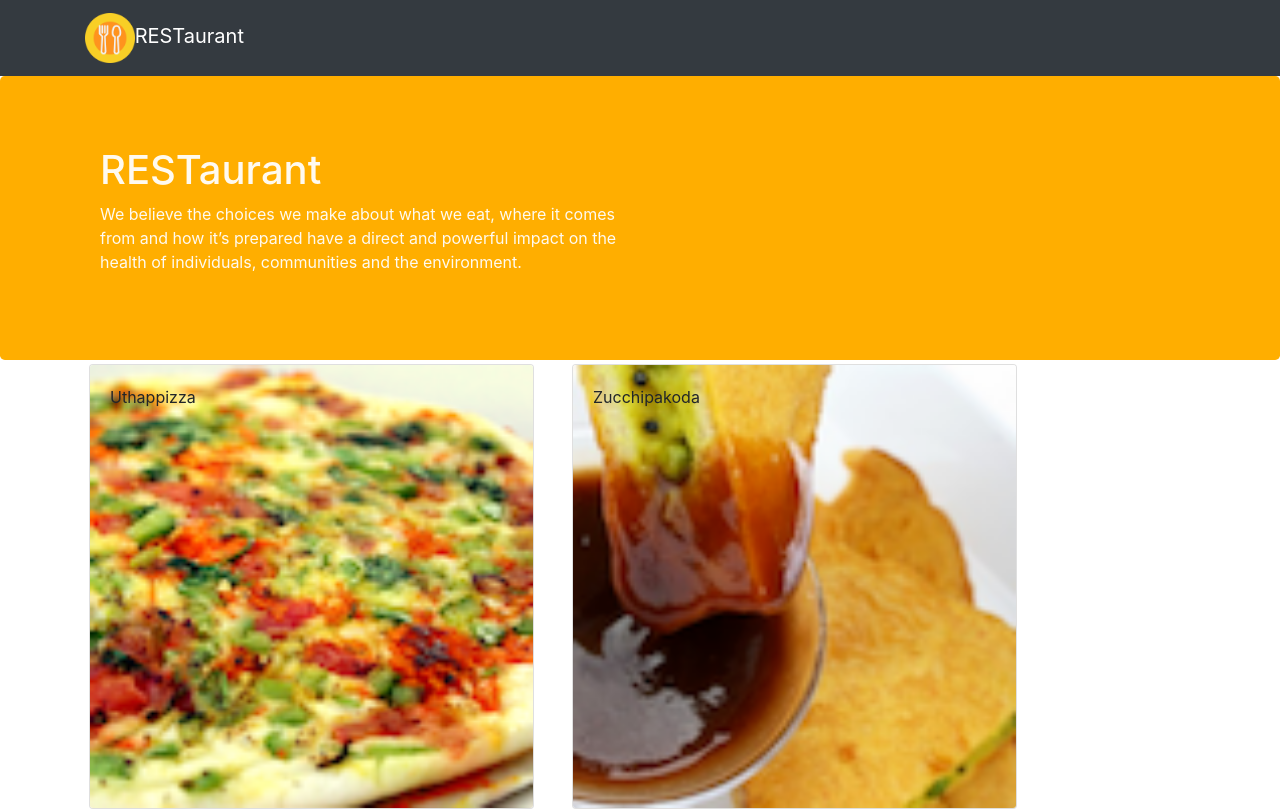
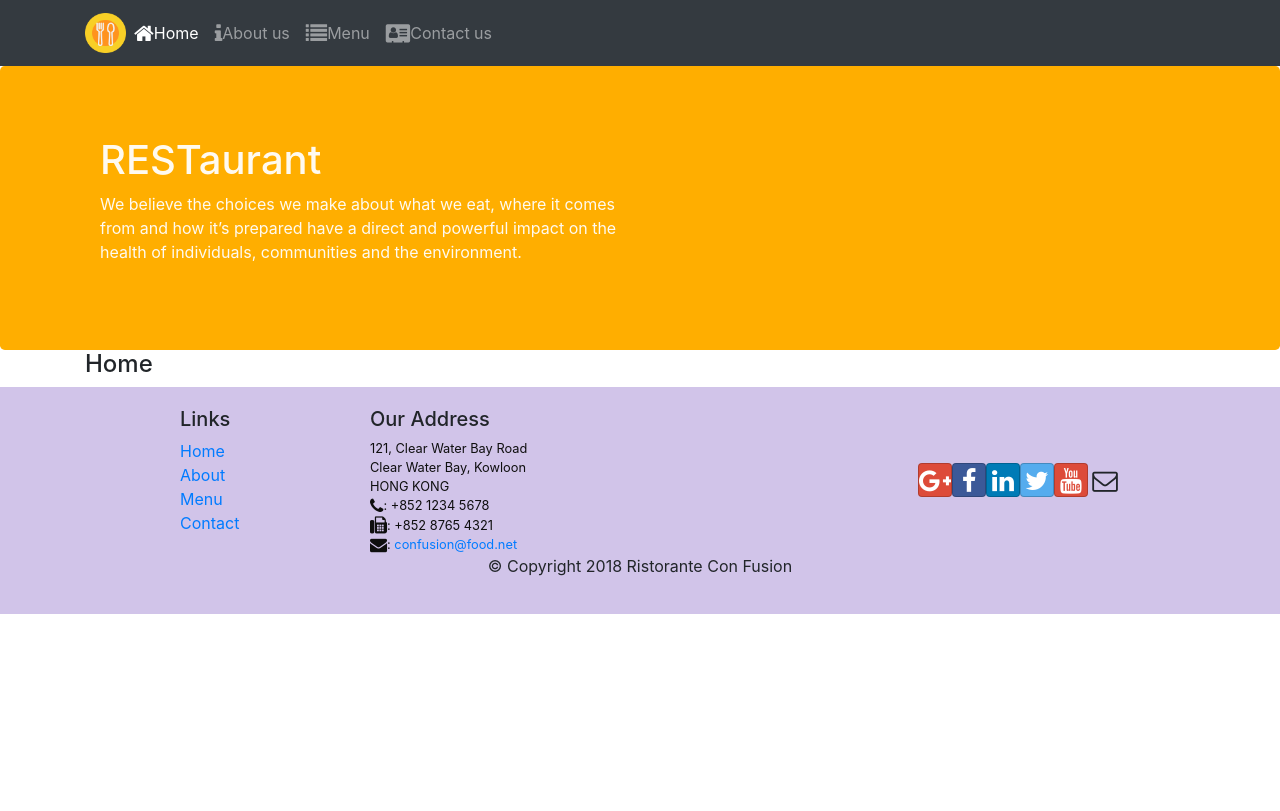
Before and after one commit to SofiiaChaban/ReactAppCourse, a React (Create React App) app: page /home in a window 1280 px wide. Shown: the top 811 px of the page. Built offline with nearby package versions, Linux system fonts and the light colour scheme.

Commit message:
react router added

```diff
--- a/package.json
+++ b/package.json
@@ -11,6 +11,7 @@
     "font-awesome": "^4.7.0",
     "react": "^16.13.1",
     "react-dom": "^16.13.1",
+    "react-router-dom": "^5.2.0",
     "react-scripts": "3.4.3",
     "reactstrap": "^8.5.1"
   },
--- a/src/App.css
+++ b/src/App.css
@@ -1,7 +1,3 @@
-.logo{
-    height: 8%;
-    width: 8%;
-}
 
 .row-header{
     margin:0px auto;
--- a/src/App.js
+++ b/src/App.js
@@ -1,6 +1,7 @@
 import React, { Component } from 'react';
 import './App.css';
 import Main from './components/MainComponent';
+import {BrowserRouter} from 'react-router-dom';
 
 
 class App extends Component{
@@ -8,9 +9,11 @@
 
   render(){
     return (
-      <div>
-      <Main/>
-      </div>
+      <BrowserRouter>
+        <div>
+          <Main/>
+        </div>
+      </BrowserRouter>
     );
 }
 }
--- a/src/components/FooterComponent.js
+++ b/src/components/FooterComponent.js
@@ -1,5 +1,5 @@
 import React from 'react';
-
+import {Link} from 'react-router-dom';
 function Footer(props){
     return(
         <div className="footer">
@@ -8,10 +8,10 @@
                 <div className="col-4 offset-1 col-sm-2">
                     <h5>Links</h5>
                     <ul className="list-unstyled">
-                        <li><a href="#">Home</a></li>
-                        <li><a href="#">About</a></li>
-                        <li><a href="#">Menu</a></li>
-                        <li><a href="contactus.html">Contact</a></li>
+                        <li><Link to="/home">Home</Link></li>
+                        <li><Link to="/aboutus">About</Link></li>
+                        <li><Link to="/menu">Menu</Link></li>
+                        <li><Link to="/contactus">Contact</Link></li>
                     </ul>
                 </div>
                 <div className="col-7 col-sm-5">
--- a/src/components/HeaderComponent.js
+++ b/src/components/HeaderComponent.js
@@ -1,17 +1,50 @@
 import React, {Component} from 'react'
-import {Navbar, NavbarBrand, Jumbotron} from 'reactstrap';
-
+import {Navbar, NavbarBrand, Nav, NavbarToggler, Collapse, NavItem, Jumbotron} from 'reactstrap';
+import {NavLink} from 'react-router-dom';
 
 class Header extends Component {
+
+    constructor(props){
+        super(props);
+
+        this.state={
+            isNavOpen: false
+        };
+        this.toggleNav=this.toggleNav.bind(this);
+
+    }
+
+    toggleNav(){
+        this.setState({
+            isNavOpen: !this.state.isNavOpen
+        });
+    }
 
     render(){
         return(
             <>
-             <Navbar dark color="dark">
+             <Navbar dark color="dark" expand="md">
                 <div className="container">
-                    <NavbarBrand href="/">
-                    <img className="logo" src="/assets/images/dish.png" href="/"/>
-                    RESTaurant</NavbarBrand>
+                    <NavbarBrand className="mr-auto" href="/">
+                    <img className="logo" height="40" width="41" src="/assets/images/dish.png" href="/"/>
+                   </NavbarBrand>
+                   <NavbarToggler onClick={this.toggleNav} />
+                   <Collapse isOpen={this.state.isNavOpen} navbar>
+                    <Nav navbar>
+                        <NavItem>
+                            <NavLink className="nav-link" to="/home"><span className="fa fa-home fa-lg"></span>Home</NavLink>
+                        </NavItem>
+                        <NavItem>
+                            <NavLink className="nav-link" to="/aboutus"><span className="fa fa-info fa-lg"></span>About us</NavLink>
+                        </NavItem>
+                        <NavItem>
+                            <NavLink className="nav-link" to="/menu"><span className="fa fa-list fa-lg"></span>Menu</NavLink>
+                        </NavItem>
+                        <NavItem>
+                            <NavLink className="nav-link" to="/contactus"><span className="fa fa-address-card fa-lg"></span>Contact us</NavLink>
+                        </NavItem>
+                    </Nav>
+                   </Collapse>
                 </div>
             </Navbar>
             <Jumbotron>
--- /dev/null
+++ b/src/components/HomeComponent.js
@@ -0,0 +1,11 @@
+import React from 'react'
+
+function Home(props){
+    return(
+        <div className="container">
+            <h4>Home</h4>
+        </div>
+    );
+}
+
+export default Home;
--- a/src/components/MainComponent.js
+++ b/src/components/MainComponent.js
@@ -1,10 +1,11 @@
 import React, { Component } from 'react';
-import {Navbar, NavbarBrand } from 'reactstrap';
+import Home from './HomeComponent';
 import Menu from './MenuComponent';
 import Header from './HeaderComponent';
 import Footer from './FooterComponent';
 import DishDetail from './DishDetailComponent';
 import {DISHES}from '../shared/dishes';
+import {Switch, Route, Redirect} from 'react-router-dom';
 
 
 class Main extends Component{
@@ -14,23 +15,26 @@
 
     this.state = {
       dishes:DISHES,
-      selectedDish: null
     };
   }
 
-  onDishSelect(dishId){
-    this.setState({selectedDish: dishId})
-}
 
   render(){
+
+    const HomePage = () =>{
+        return(
+            <Home />
+        )
+    }
     return (
       <div>
         <Header/>
-        <Menu dishes={this.state.dishes}
-        onClick={(dishId)=> this.onDishSelect(dishId)} />
-        <DishDetail dish =
-        {this.state.dishes.filter((dish)=>dish.id===this.state.selectedDish )[0]}/>
-        <Footer/>
+        <Switch>
+            <Route path="/home" component={HomePage}/>
+            <Route exact path="/menu" component={()=><Menu dishes={this.state.dishes}/>}/>
+            <Redirect to="/home" />
+        </Switch>
+       <Footer/>
       </div>
     );
 }
```
Also changed, not shown: 1 other file (tests, documents, lock files or other folders).
